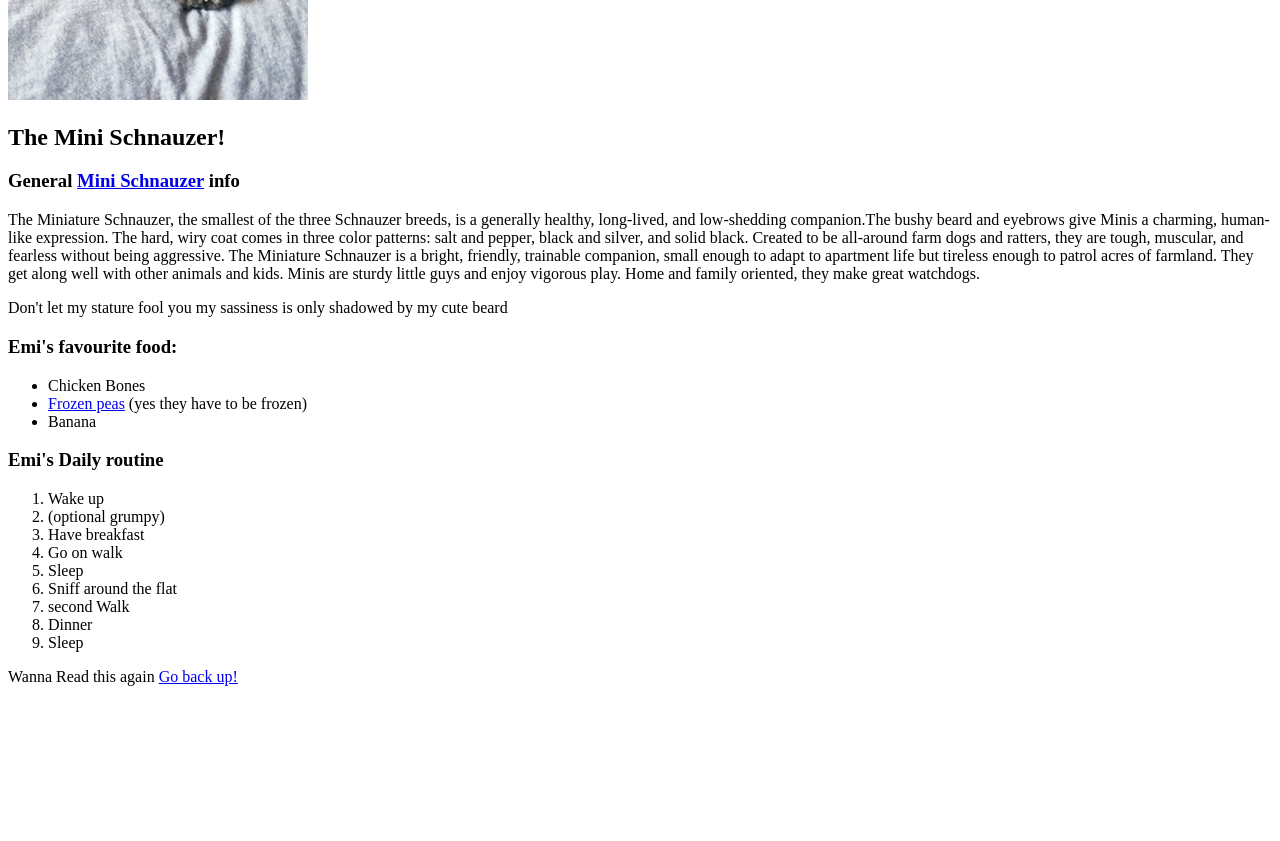
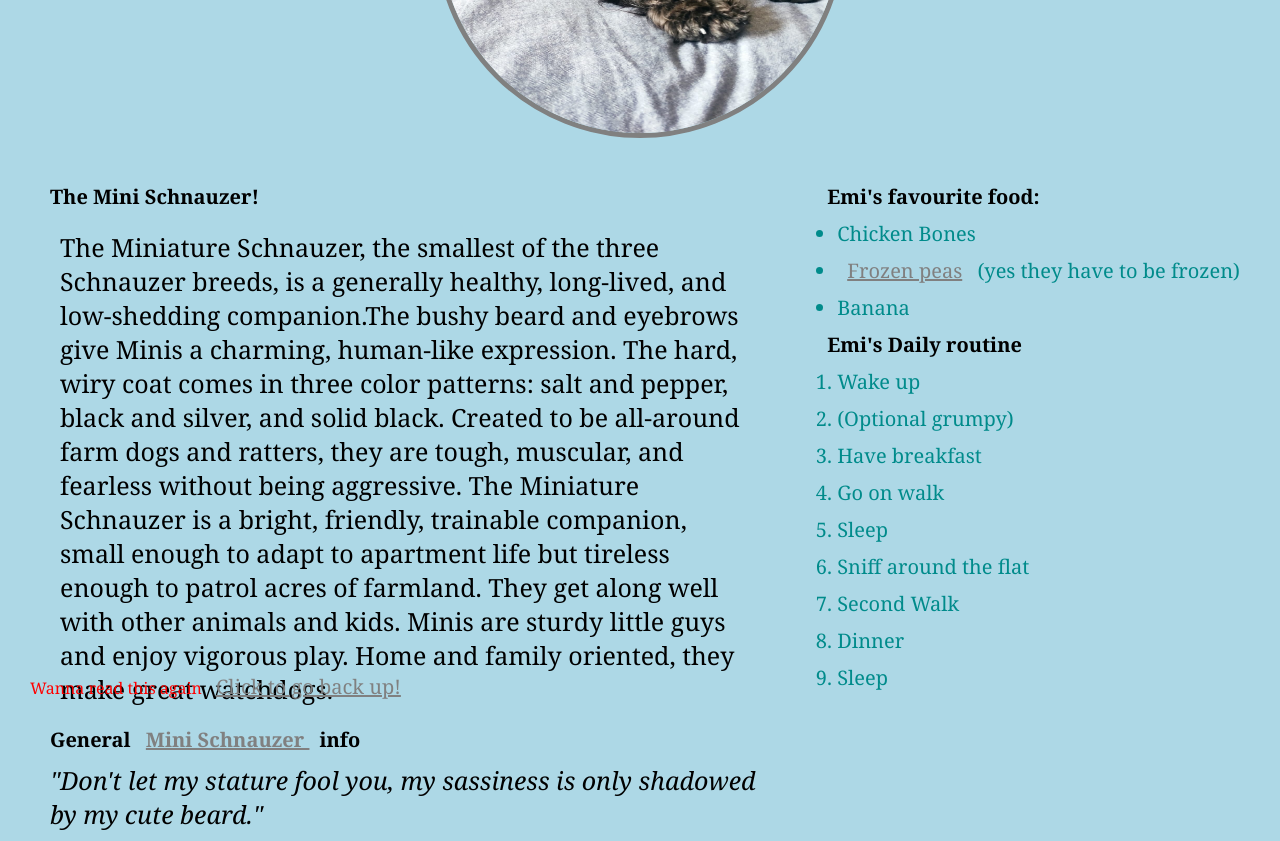
Before and after one commit to rcastola/Emi-website-4, a plain HTML site: page index.html in a window 1280 px wide. Shown: the part 380-1221 px from the top of the page. Before the commit the page ends 1074 px from the top, so only its background shows below. Drawn offline with Linux system fonts and the light colour scheme.

Commit message:
made grammar and punctuation changes

```diff
--- a/index.html
+++ b/index.html
@@ -1,6 +1,7 @@
 <!DOCTYPE html>
 <html lang="en">
   <head>
+    <link rel="stylesheet" href="formatting.css">
     <meta charset="UTF-8" />
     <meta name="viewport" content="width=device-width, initial-scale=1.0" />
     <title>html and css practice</title>
@@ -10,22 +11,14 @@
       <h1>Emi</h1>
       <img
         src="./imgs/IMG-20220826-WA0004.jpg"
-        style="width: 300px; height: auto"
         alt="A picture of Emi lying on the bed"
       />
     </header>
-    <main>
-      <h2>The Mini Schnauzer!</h2>
-      <h3>
-        General
-        <a
-          href="https://www.viovet.co.uk/breed_information/0-251/Schnauzer"
-          target="_blank"
-          >Mini Schnauzer</a
-        >
-        info
-      </h3>
-      <p>
+    <main class="layout">
+      <div>
+      <h2 >The Mini Schnauzer! </h2>
+
+      <p id="longtext">
         The Miniature Schnauzer, the smallest of the three Schnauzer breeds, is
         a generally healthy, long-lived, and low-shedding companion.The bushy
         beard and eyebrows give Minis a charming, human-like expression. The
@@ -38,12 +31,21 @@
         kids. Minis are sturdy little guys and enjoy vigorous play. Home and
         family oriented, they make great watchdogs.
       </p>
-
-      <p>
-        Don't let my stature fool you my sassiness is only shadowed by my cute
-        beard
+      <h3>
+        General
+        <a
+          href="https://www.viovet.co.uk/breed_information/0-251/Schnauzer"
+          target="_blank"
+          >Mini Schnauzer
+          </a>
+        info
+      </h3>
+      <p id="comment">
+        "Don't let my stature fool you, my sassiness is only shadowed by my cute
+        beard."
       </p>
-
+    </div>
+    <div>
       <h3>Emi's favourite food:</h3>
       <ul>
         <li>Chicken Bones</li>
@@ -59,18 +61,30 @@
       <h3>Emi's Daily routine</h3>
       <ol>
         <li>Wake up</li>
-        <li>(optional grumpy)</li>
+        <li>(Optional grumpy)</li>
         <li>Have breakfast</li>
         <li>Go on walk</li>
         <li>Sleep</li>
         <li>Sniff around the flat</li>
-        <li>second Walk</li>
+        <li>Second Walk</li>
         <li>Dinner</li>
         <li>Sleep</li>
       </ol>
+    </div>
     </main>
-    <footer>
-      Wanna Read this again <a href="#main-section">Go back up!</a>
+    <footer id="footer">
+      Wanna read this again <a href="#main-section">Click to go back up!</a>
     </footer>
   </body>
 </html>
+<!-- <section class="layout">
+  <div>1</div>
+  <div>2</div>
+  <div>3</div>
+  <div>4</div>
+  <div>5</div>
+  <div>6</div>
+  <div>7</div>
+  <div>8</div>
+  <div>9</div>
+</section>
```
